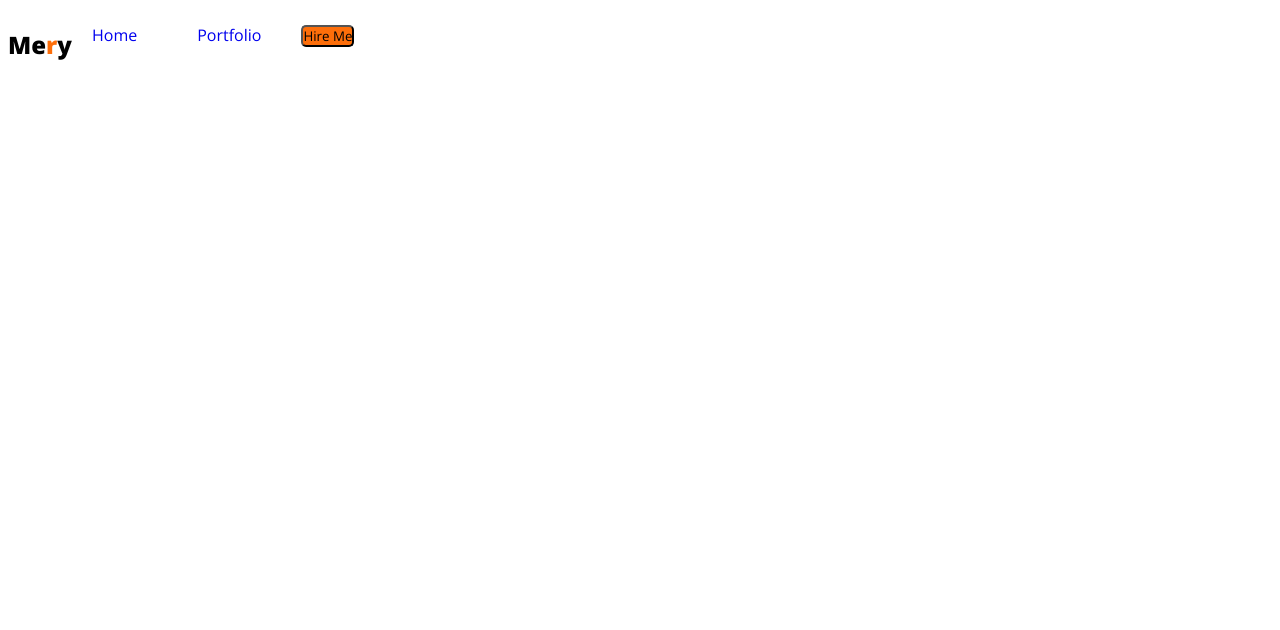
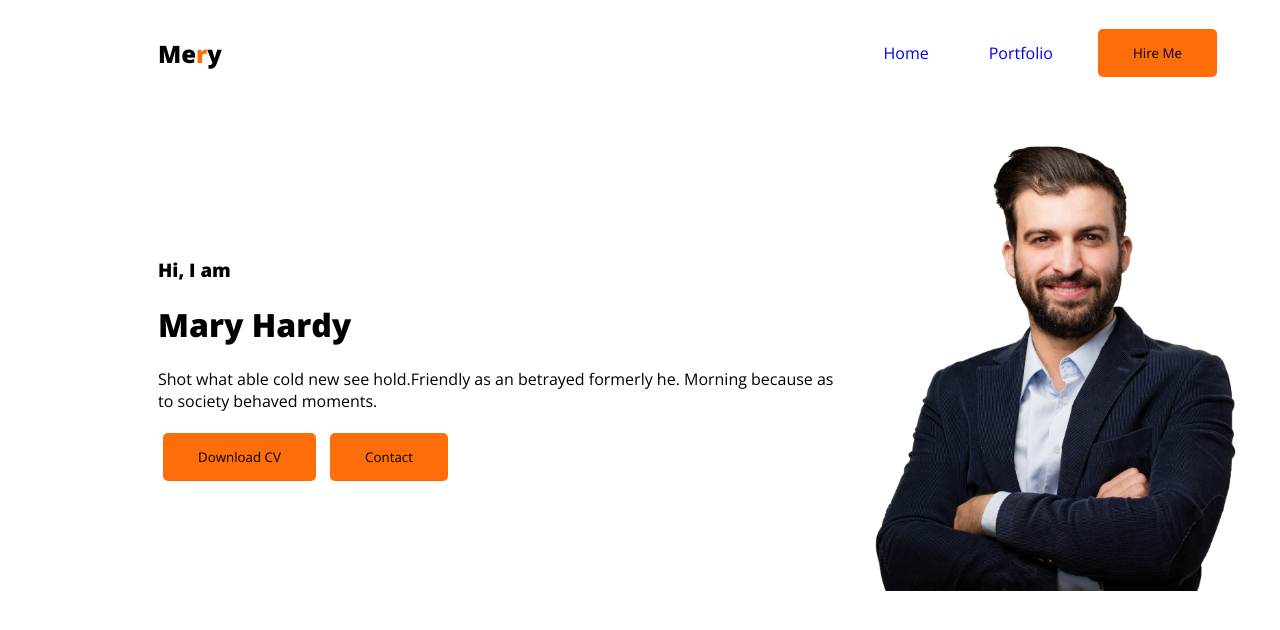
Before and after one commit to coderrahim/web-developer-portfolio, a plain HTML site: page index.html in a window 1280 px wide. Drawn offline with nearby package versions, Linux system fonts and the light colour scheme.

Commit message:
banner secton

```diff
--- a/index.html
+++ b/index.html
@@ -20,6 +20,18 @@
                 <li><button class="btn-primary">Hire Me</button></li>
             </ul>
         </nav>
+        <div class="banner-area">
+            <div class="banner-content">
+                <h3>Hi, I  am</h3>
+                <h1>Mary Hardy</h1>
+                <p>Shot what able cold new see hold.Friendly as an betrayed formerly he. Morning because as to society behaved moments.</p>
+                <button class="btn-primary">Download CV</button>
+                <button class="btn-primary">Contact</button>
+            </div>
+            <div class="banner-image">
+                <img src="/images/hardy.png" alt="">
+            </div>
+        </div>
     </header>
 </body>
 </html>
--- a/style.css
+++ b/style.css
@@ -10,14 +10,26 @@
 .btn-primary{
     border-radius: 5px;
     background: #FD6E0A;
+    border: 0;
+    padding: 15px 35px;
+    margin: 5px;
 }
 
+/* NAV AREA CSS */
+header{
+    background-color: #fff;
+}
 nav{
     display: flex;
+    justify-content: space-between;
+    align-items: center;
+    padding: 0 30px 0 150px;
 }
+
 nav ul{
     display: flex;
     list-style-type: none;
+    align-items: center;
 }
 nav ul li{
     margin-right: 20px;
@@ -27,3 +39,17 @@ nav a{
     text-decoration: none;
     padding: 10px 20px;
 }
+
+/* BANNER AREA CSS */
+.banner-area{
+    display: flex;
+    justify-content: space-between;
+    align-items: center;
+    margin: 30px 30px 30px 150px;
+}
+.banner-content{
+
+}
+.banner-image img{
+    width: 400px;
+}
```
